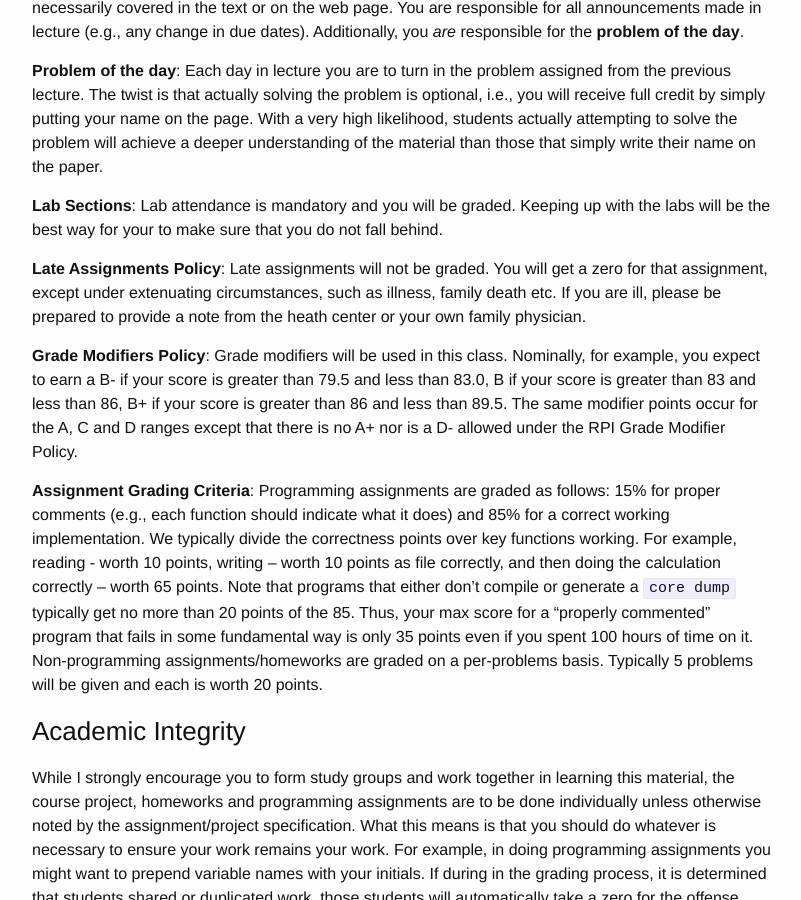
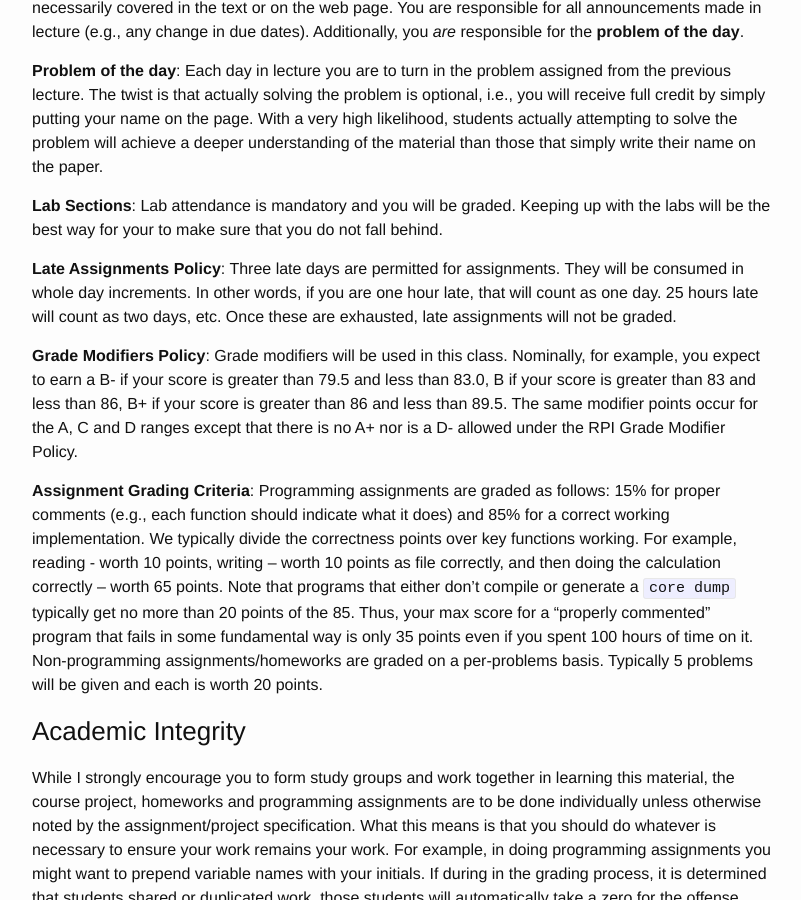
Before and after one commit to RPI-CSCI-2500-2016-Spring/RPI-CSCI-2500-2016-Spring.github.io, a Jekyll site: the page built from syllabus.md, in a window 1280 px wide and 900 px high, scrolled down 2076 px. Shown: the whole window, without its empty margins (238-1039 px from the left). Built offline with Jekyll 4.4.1, drawn with Linux system fonts in a browser that asks for light colours.

Commit message:
Updated late policy

```diff
--- a/syllabus.md
+++ b/syllabus.md
@@ -93,11 +93,10 @@ With a very high likelihood, students actually attempting to solve the problem w
 **Lab Sections**: Lab attendance is mandatory and you will be graded.
 Keeping up with the labs will be the best way for your to make sure that you do not fall behind.
 
-**Late Assignments Policy**: Late assignments will not be
-graded. You will get a zero for that assignment, except under
-extenuating circumstances, such as illness, family death etc. If you
-are ill, please be prepared to provide a note from the heath center or
-your own family physician.
+**Late Assignments Policy**: Three late days are permitted for assignments.
+They will be consumed in whole day increments. In other words, if you are one hour late, that will
+count as one day. 25 hours late will count as two days, etc. Once these are exhausted, late assignments
+will not be graded.
 
 **Grade Modifiers Policy**: Grade modifiers will be used in this
 class. Nominally, for example, you expect to earn a B- if your score
```
